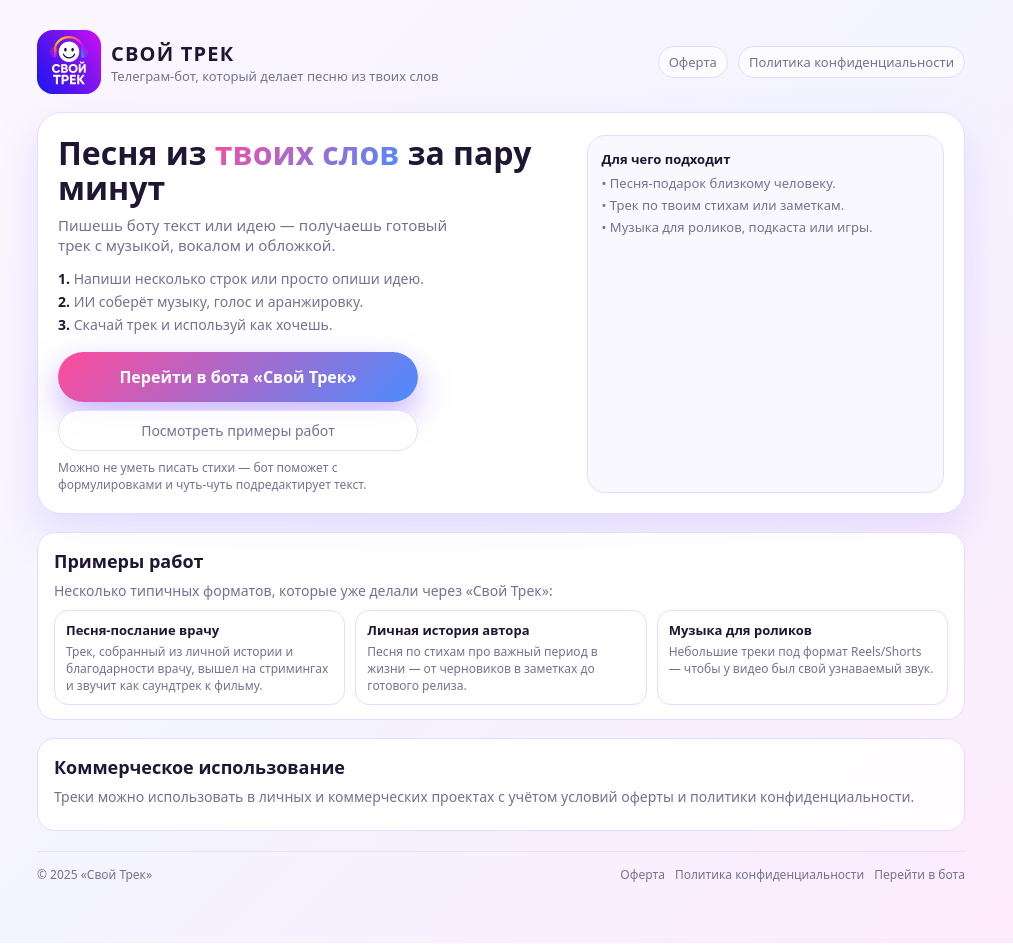
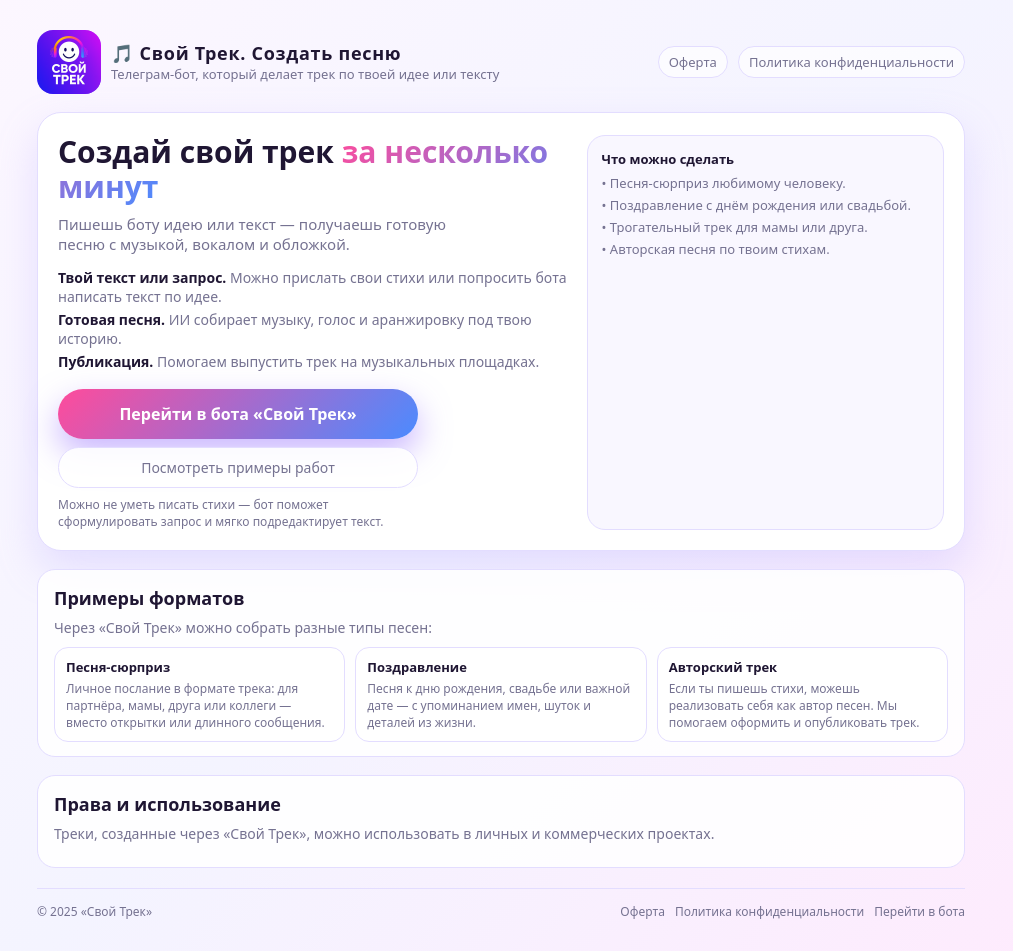
Before and after one commit to Naduxa/your_track, a plain HTML site: page index.html in a window 1280 px wide. Shown: the whole page, without its empty margins (139-1152 px from the left). Drawn offline with Linux system fonts and the light colour scheme.

Commit message:
Update index.html

```diff
--- a/index.html
+++ b/index.html
@@ -3,8 +3,8 @@
 <head>
   <meta charset="utf-8" />
   <meta name="viewport" content="width=device-width, initial-scale=1" />
-  <title>Свой Трек — песня из твоих слов с помощью ИИ</title>
-  <meta name="description" content="Свой Трек — Telegram-бот, который превращает твои слова в песню: музыка, вокал, текст и обложка. Простая страница с примерами работ и ссылкой на бота." />
+  <title>🎵 Свой Трек. Создать песню</title>
+  <meta name="description" content="🎵 Свой Трек. Создать песню — Telegram-бот, который превращает твою идею или текст в готовый трек. Музыка, вокал, текст и обложка за несколько минут, помощь с публикацией на музыкальных площадках." />
 
   <style>
     :root {
@@ -90,10 +90,10 @@
     }
 
     .brand-title {
-      font-size: 20px;
+      font-size: 18px;
       font-weight: 800;
-      letter-spacing: 0.06em;
-      text-transform: uppercase;
+      letter-spacing: 0.04em;
+      text-transform: none;
     }
 
     .brand-sub {
@@ -134,8 +134,8 @@
     }
 
     .hero-title {
-      font-size: clamp(26px, 4vw, 32px);
-      line-height: 1.1;
+      font-size: clamp(24px, 4vw, 30px);
+      line-height: 1.15;
       margin: 0 0 10px;
     }
 
@@ -149,7 +149,7 @@
       font-size: 15px;
       color: var(--muted);
       margin: 0 0 14px;
-      max-width: 420px;
+      max-width: 430px;
     }
 
     .hero-bullets {
@@ -337,14 +337,12 @@
         <div class="header-top">
           <div class="brand">
             <div class="logo">
-              <!-- Положи файл логотипа в корень сайта как logo.png и раскомментируй строку ниже -->
-              <!-- <img src="logo.png" alt="Свой Трек" loading="lazy"> -->
-              <!-- временно, пока нет файла: -->
-              <img src="logo.png" alt="Свой Трек" loading="lazy">
+              <!-- Положи файл логотипа в корень сайта как logo.png (или logo.jpg) и при необходимости поменяй src -->
+              <img src="logo.png" alt="🎵 Свой Трек. Создать песню" loading="lazy">
             </div>
             <div>
-              <div class="brand-title">СВОЙ ТРЕК</div>
-              <div class="brand-sub">Телеграм-бот, который делает песню из твоих слов</div>
+              <div class="brand-title">🎵 Свой Трек. Создать песню</div>
+              <div class="brand-sub">Телеграм-бот, который делает трек по твоей идее или тексту</div>
             </div>
           </div>
           <nav>
@@ -357,15 +355,15 @@
       <main>
         <section class="hero">
           <div>
-            <h1 class="hero-title">Песня из <span>твоих слов</span> за пару минут</h1>
+            <h1 class="hero-title">Создай свой трек <span>за несколько минут</span></h1>
             <p class="hero-text">
-              Пишешь боту текст или идею — получаешь готовый трек с музыкой, вокалом и обложкой.
+              Пишешь боту идею или текст — получаешь готовую песню с музыкой, вокалом и обложкой.
             </p>
 
             <ul class="hero-bullets">
-              <li><strong>1.</strong> Напиши несколько строк или просто опиши идею.</li>
-              <li><strong>2.</strong> ИИ соберёт музыку, голос и аранжировку.</li>
-              <li><strong>3.</strong> Скачай трек и используй как хочешь.</li>
+              <li><strong>Твой текст или запрос.</strong> Можно прислать свои стихи или попросить бота написать текст по идее.</li>
+              <li><strong>Готовая песня.</strong> ИИ собирает музыку, голос и аранжировку под твою историю.</li>
+              <li><strong>Публикация.</strong> Помогаем выпустить трек на музыкальных площадках.</li>
             </ul>
 
             <div class="hero-cta">
@@ -376,51 +374,51 @@
                 Посмотреть примеры работ
               </a>
               <div class="hero-note">
-                Можно не уметь писать стихи — бот поможет с формулировками и чуть-чуть подредактирует текст.
+                Можно не уметь писать стихи — бот поможет сформулировать запрос и мягко подредактирует текст.
               </div>
             </div>
           </div>
 
           <aside class="hero-side">
-            <div class="hero-side-title">Для чего подходит</div>
+            <div class="hero-side-title">Что можно сделать</div>
             <ul class="hero-side-list">
-              <li>• Песня-подарок близкому человеку.</li>
-              <li>• Трек по твоим стихам или заметкам.</li>
-              <li>• Музыка для роликов, подкаста или игры.</li>
+              <li>• Песня-сюрприз любимому человеку.</li>
+              <li>• Поздравление с днём рождения или свадьбой.</li>
+              <li>• Трогательный трек для мамы или друга.</li>
+              <li>• Авторская песня по твоим стихам.</li>
             </ul>
           </aside>
         </section>
 
         <section class="section">
-          <h2>Примеры работ</h2>
-          <p>Несколько типичных форматов, которые уже делали через «Свой Трек»:</p>
+          <h2>Примеры форматов</h2>
+          <p>Через «Свой Трек» можно собрать разные типы песен:</p>
           <div class="examples">
             <div class="example-card">
-              <div class="example-title">Песня-послание врачу</div>
+              <div class="example-title">Песня-сюрприз</div>
               <div class="example-caption">
-                Трек, собранный из личной истории и благодарности врачу, вышел на стримингах и звучит как саундтрек к фильму.
+                Личное послание в формате трека: для партнёра, мамы, друга или коллеги — вместо открытки или длинного сообщения.
               </div>
             </div>
             <div class="example-card">
-              <div class="example-title">Личная история автора</div>
+              <div class="example-title">Поздравление</div>
               <div class="example-caption">
-                Песня по стихам про важный период в жизни — от черновиков в заметках до готового релиза.
+                Песня к дню рождения, свадьбе или важной дате — с упоминанием имен, шуток и деталей из жизни.
               </div>
             </div>
             <div class="example-card">
-              <div class="example-title">Музыка для роликов</div>
+              <div class="example-title">Авторский трек</div>
               <div class="example-caption">
-                Небольшие треки под формат Reels/Shorts — чтобы у видео был свой узнаваемый звук.
+                Если ты пишешь стихи, можешь реализовать себя как автор песен. Мы помогаем оформить и опубликовать трек.
               </div>
             </div>
           </div>
         </section>
 
         <section class="section">
-          <h2>Коммерческое использование</h2>
+          <h2>Права и использование</h2>
           <p>
-            Треки можно использовать в личных и коммерческих проектах с учётом условий
-            <a href="offer.html">оферты</a> и <a href="privacy.html">политики конфиденциальности</a>.
+            Треки, созданные через «Свой Трек», можно использовать в личных и коммерческих проектах</a>.
           </p>
         </section>
       </main>
```
